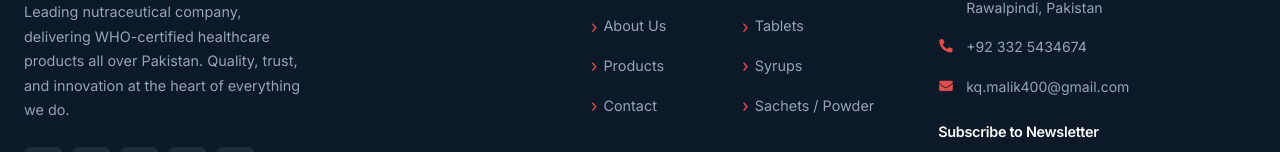
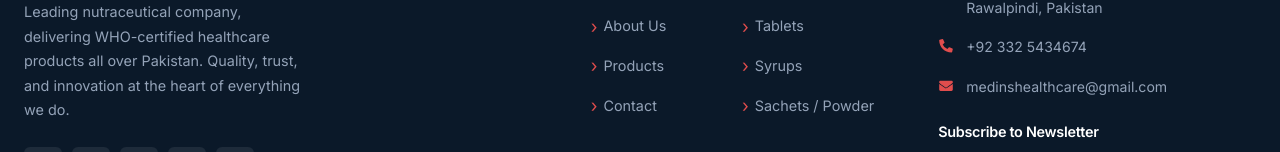
Before and after one commit to Hassaan2835/Medins_healthcare, a React (Vite) app: page /contact in a window 1280 px wide. Shown: the part 1913-2065 px from the top of the page. Built offline with nearby package versions, Linux system fonts and the light colour scheme.

Commit message:
feat: add Footer component and Express backend server with contact endpoint

```diff
--- a/src/components/Footer.jsx
+++ b/src/components/Footer.jsx
@@ -107,7 +107,7 @@ const Footer = () => {
                     </li>
                     <li>
                       <FaEnvelope className="contact-icon" />
-                      <a href="mailto:kq.malik400@gmail.com">kq.malik400@gmail.com</a>
+                      <a href="mailto:medinshealthcare@gmail.com">medinshealthcare@gmail.com</a>
                     </li>
                   </ul>
 
```
Also changed, not shown: 1 other file (tests, documents, lock files or other folders).
